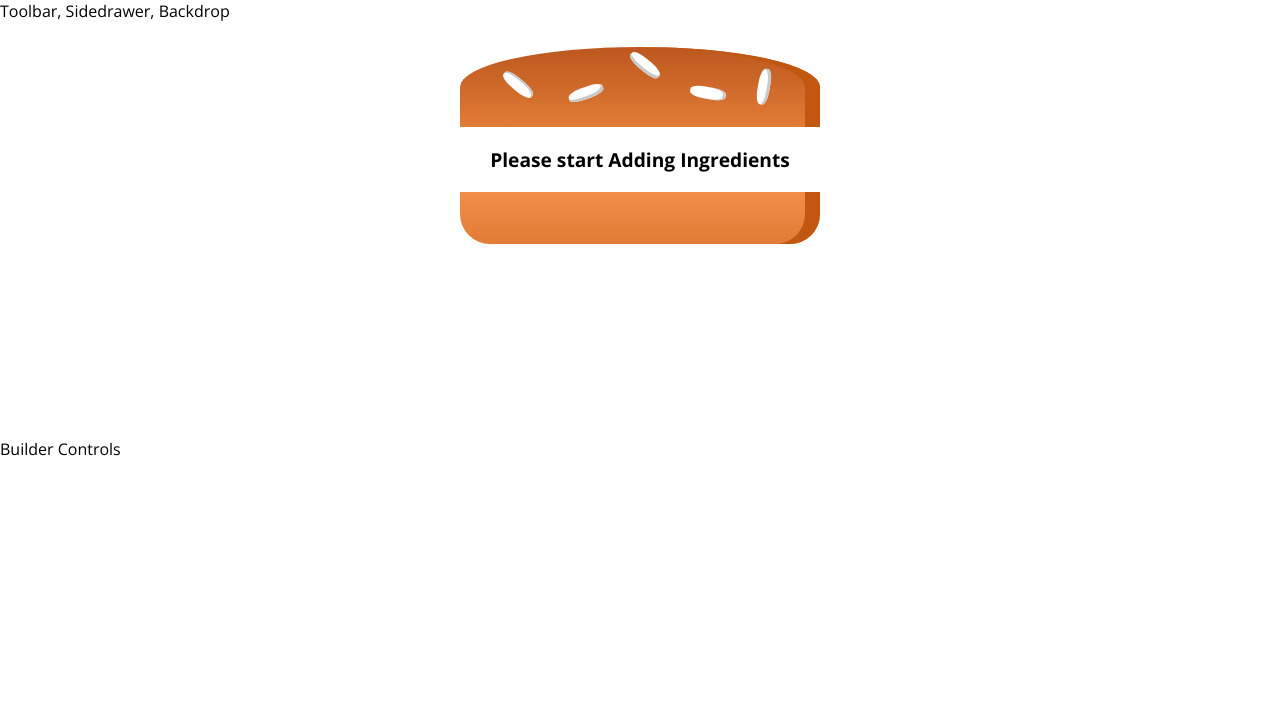
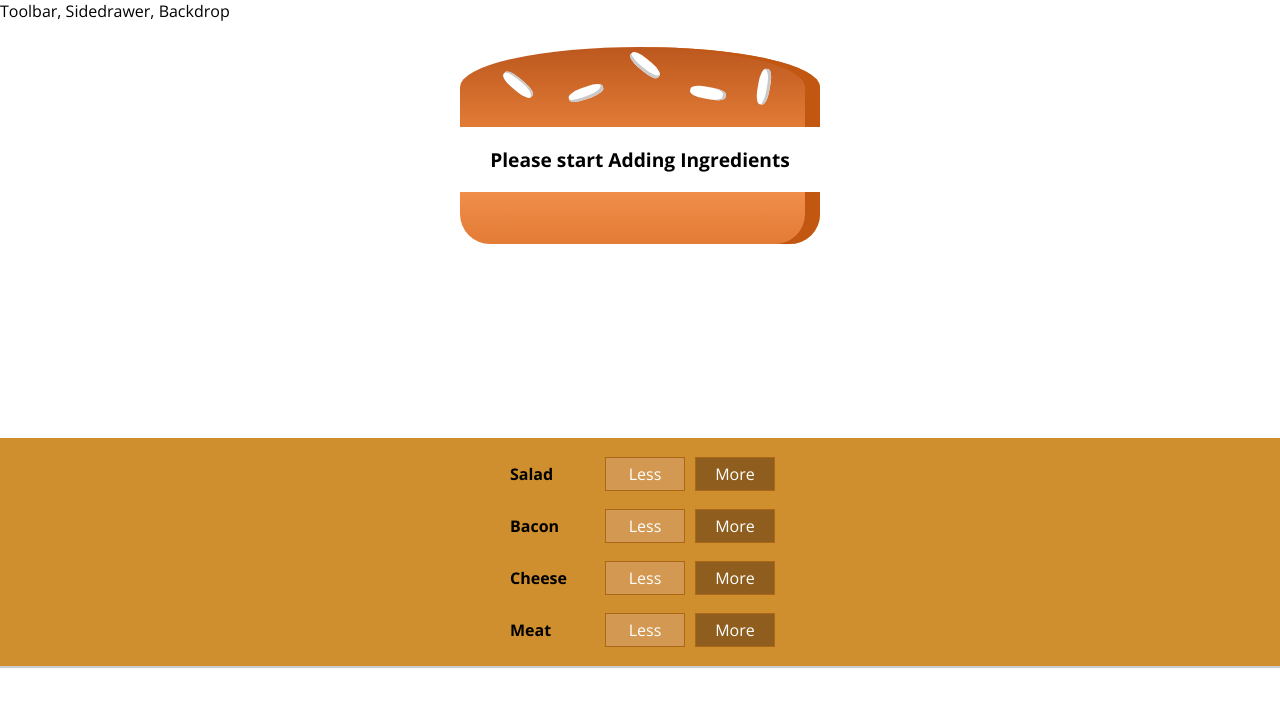
Before and after one commit to ArvindSinghRawat/Burger-Builder, a React (Create React App) app: page / in a window 1280 px wide. Shown: the top 706 px of the page. Built offline with nearby package versions, Linux system fonts and the light colour scheme.

Commit message:
Added Build Controls in App (Non Working Components)
- Added Build Control in Build Controls
- Added Build Control in App

```diff
--- a/src/components/Burger/BuildControls/BuildControls.js
+++ b/src/components/Burger/BuildControls/BuildControls.js
@@ -1,12 +1,22 @@
-import React from 'react'
-import styles from './BuildControls.module.css'
+import React from "react";
+import styles from "./BuildControls.module.css";
+import BuildControl from "./BuildControl/BuildControl";
 
-const buildControls = props => {
-    return (
-        <div className={styles.BuildControls}>
+const controls = [
+  { label: "Salad", type: "salad" },
+  { label: "Bacon", type: "bacon" },
+  { label: "Cheese", type: "cheese" },
+  { label: "Meat", type: "meat" },
+];
 
-        </div>
-    )
+const buildControls = (props) => {
+  return (
+    <div className={styles.BuildControls}>
+      {controls.map((control) => (
+        <BuildControl key={control.label} label={control.label} />
+      ))}
+    </div>
+  );
 };
 
-export default buildControls
+export default buildControls;
--- a/src/containers/BurgerBuilder/BurgerBuilder.js
+++ b/src/containers/BurgerBuilder/BurgerBuilder.js
@@ -1,6 +1,7 @@
 import React, { Component } from 'react'
 import Aux from '../../hoc/Auxiliary'
 import Burger from "../../components/Burger/Burger"
+import BuildControls from '../../components/Burger/BuildControls/BuildControls'
 
 export class BurgerBuilder extends Component {
 
@@ -17,7 +18,7 @@ export class BurgerBuilder extends Component {
         return (
             <Aux>
                 <div><Burger ingredients={this.state.ingredients} /></div>
-                <div>Builder Controls</div>
+                <div><BuildControls /></div>
             </Aux>
         )
     }
```
